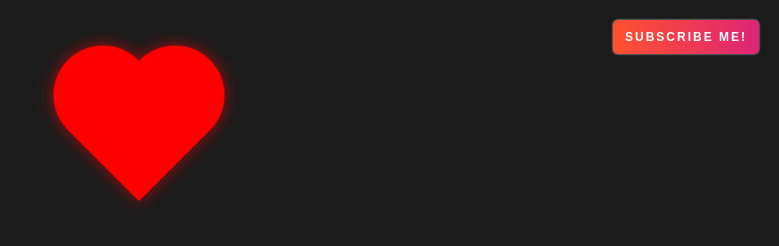
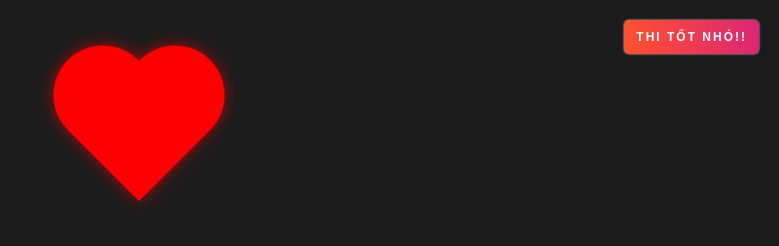
Before and after one commit to minhvuong25/heart, a plain HTML site: page index.html in a window 1280 px wide. Shown: the whole page, without its empty margins (501-1280 px from the left). Drawn offline with Linux system fonts and the light colour scheme.

Commit message:
Update index.html

```diff
--- a/index.html
+++ b/index.html
@@ -17,7 +17,7 @@
 
 
     <!-- Subscribe btn -->
-    <a class="btn" target="blank" href="https://www.facebook.com/vuong2507/">subscribe me!</a>
+    <a class="btn" target="blank" href="https://www.facebook.com/vuong2507/">Thi tốt nhó!!</a>
 </body>
 <style>
     body {
```
